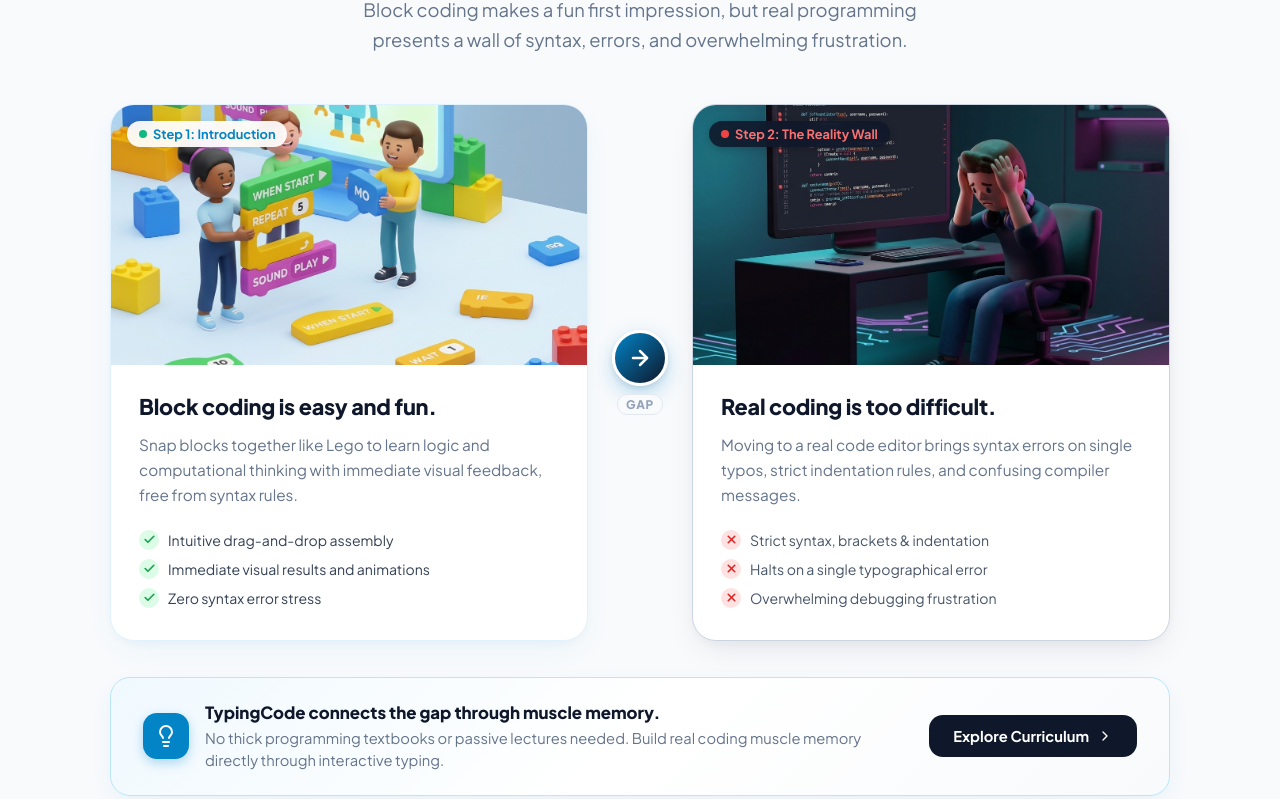
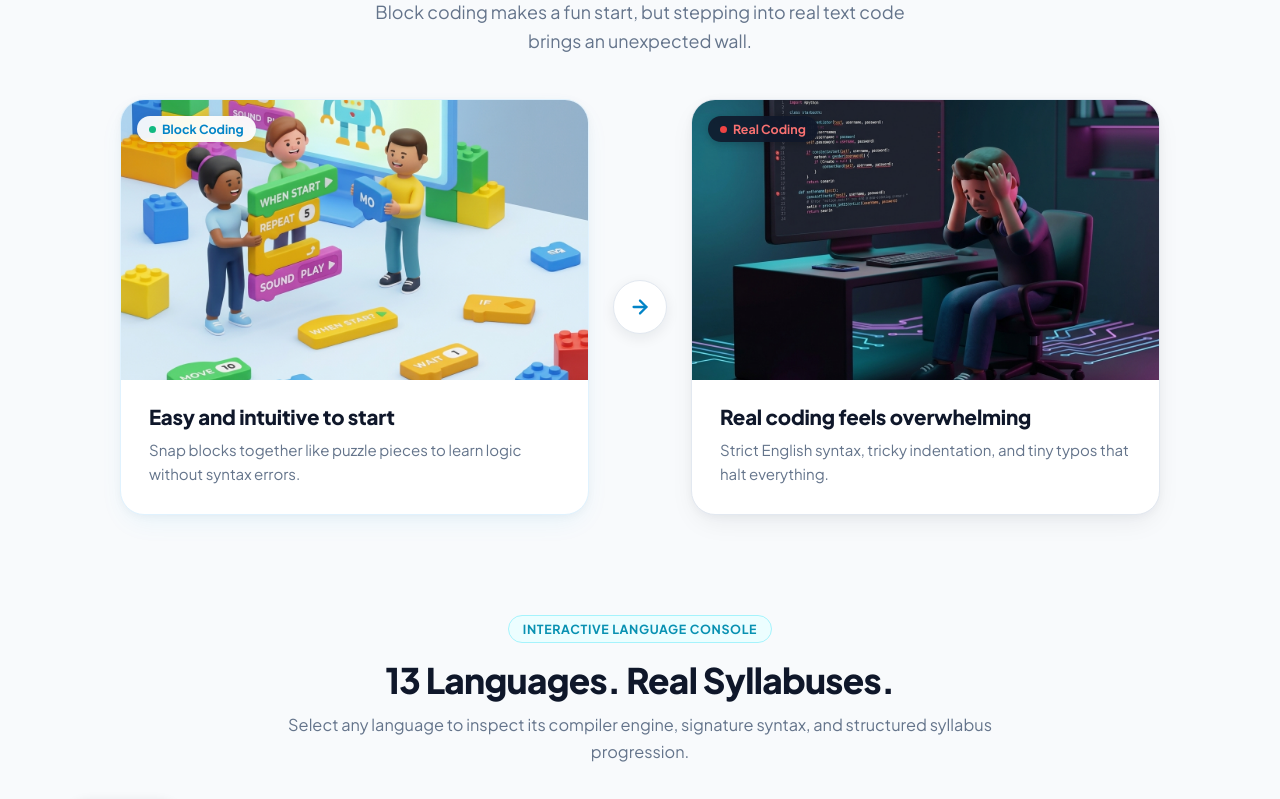
Before and after one commit to iurazilland/TypingCodeV2, a Next.js app: page / in a window 1280 px wide. Shown: the part 740-1539 px from the top of the page. Built offline with nearby package versions, Linux system fonts and the light colour scheme.

Commit message:
style(landing): refine comparison section with concise, natural headline and minimal card layout

```diff
--- a/src/app/page.tsx
+++ b/src/app/page.tsx
@@ -8,9 +8,7 @@ import {
   Code2,
   Sparkles,
   ChevronRight,
-  Check,
-  X,
-  Lightbulb
+  Check
 } from 'lucide-react';
 import { useLanguage } from '@/lib/LanguageContext';
 import { CURRICULUM_TRACKS, LanguageTrack } from '@/lib/curriculum';
@@ -221,86 +219,60 @@ export default function HomePage() {
         {/* =================================================================
             2. THE PROBLEM: BLOCK CODING VS REAL CODING
             ================================================================= */}
-        <section id="why-typingcode" style={{ marginBottom: '110px' }}>
+        <section id="why-typingcode" style={{ marginBottom: '100px' }}>
 
           {/* Section Header */}
-          <div style={{ textAlign: 'center', maxWidth: '780px', margin: '0 auto 48px' }}>
-            <div style={{
-              display: 'inline-flex',
-              alignItems: 'center',
-              gap: '6px',
-              padding: '6px 14px',
-              borderRadius: '20px',
-              background: '#f1f5f9',
-              border: '1px solid #e2e8f0',
-              color: '#475569',
-              fontSize: '0.82rem',
-              fontWeight: 700,
-              letterSpacing: '0.04em',
-              textTransform: 'uppercase',
-              marginBottom: '14px',
-            }}>
-              <span>The Reality Gap</span>
-            </div>
+          <div style={{ textAlign: 'center', maxWidth: '720px', margin: '0 auto 44px' }}>
             <h2 style={{
-              fontSize: 'clamp(2rem, 4vw, 2.6rem)',
+              fontSize: 'clamp(1.9rem, 3.8vw, 2.5rem)',
               fontWeight: 800,
               color: '#0f172a',
               letterSpacing: '-0.02em',
-              marginBottom: '14px',
+              marginBottom: '12px',
               wordBreak: 'keep-all',
             }}>
-              {isEn ? 'Coding is too difficult.' : '코딩은 너무 어렵습니다.'}
+              {isEn
+                ? 'Starting is easy. Why is real coding so hard?'
+                : '시작은 쉬운데, 실전은 왜 막막할까요?'}
             </h2>
             <p style={{
-              fontSize: 'clamp(1rem, 2vw, 1.15rem)',
+              fontSize: 'clamp(1rem, 2vw, 1.12rem)',
               color: '#64748b',
-              lineHeight: 1.65,
-              maxWidth: '620px',
+              lineHeight: 1.6,
+              maxWidth: '560px',
               margin: '0 auto',
               wordBreak: 'keep-all',
             }}>
               {isEn
-                ? 'Block coding makes a fun first impression, but real programming presents a wall of syntax, errors, and overwhelming frustration.'
-                : '블록 맞추기처럼 직관적이던 첫걸음이, 실제 코드 화면을 마주하는 순간 끝없는 영문 문법과 에러의 벽으로 변합니다.'}
+                ? 'Block coding makes a fun start, but stepping into real text code brings an unexpected wall.'
+                : '블록 맞추기에서 실제 텍스트 코드로 넘어가는 순간 마주치는 현실의 벽.'}
             </p>
           </div>
 
-          {/* 2 Comparison Cards with Center Bridge */}
+          {/* 2 Comparison Cards with Center Arrow */}
           <div style={{
             display: 'flex',
-            alignItems: 'stretch',
+            alignItems: 'center',
             justifyContent: 'center',
             gap: '24px',
-            position: 'relative',
-            maxWidth: '1060px',
+            maxWidth: '1040px',
             margin: '0 auto',
             flexWrap: 'wrap',
           }}>
             {/* Card 1: Block Coding */}
             <div style={{
-              flex: '1 1 380px',
-              maxWidth: '490px',
+              flex: '1 1 360px',
+              maxWidth: '480px',
               background: '#ffffff',
               border: '1.5px solid #e0f2fe',
               borderRadius: '24px',
               overflow: 'hidden',
-              boxShadow: '0 12px 32px -8px rgba(14, 165, 233, 0.08), 0 4px 12px rgba(15, 23, 42, 0.03)',
-              display: 'flex',
-              flexDirection: 'column',
-              transition: 'transform 0.25s ease, box-shadow 0.25s ease',
+              boxShadow: '0 10px 28px -6px rgba(14, 165, 233, 0.08), 0 2px 8px rgba(15, 23, 42, 0.04)',
             }}>
-              {/* Image Banner */}
-              <div style={{
-                position: 'relative',
-                width: '100%',
-                height: '260px',
-                overflow: 'hidden',
-                background: '#f0f9ff',
-              }}>
+              <div style={{ position: 'relative', width: '100%', height: '280px', overflow: 'hidden', background: '#f0f9ff' }}>
                 <img
                   src="/images/block_coding_fun.jpg"
-                  alt="블록코딩은 쉽고 재밌습니다"
+                  alt="시작은 쉽고 즐겁습니다"
                   style={{ width: '100%', height: '100%', objectFit: 'cover', display: 'block' }}
                 />
                 <div style={{
@@ -311,132 +283,75 @@ export default function HomePage() {
                   alignItems: 'center',
                   gap: '6px',
                   padding: '5px 12px',
-                  borderRadius: '16px',
+                  borderRadius: '14px',
                   background: 'rgba(255, 255, 255, 0.92)',
                   backdropFilter: 'blur(8px)',
                   boxShadow: '0 2px 8px rgba(15, 23, 42, 0.08)',
-                  fontSize: '0.8rem',
+                  fontSize: '0.78rem',
                   fontWeight: 700,
                   color: '#0284c7',
                 }}>
-                  <span style={{ width: '8px', height: '8px', borderRadius: '50%', background: '#10b981' }} />
-                  {isEn ? 'Step 1: Introduction' : '1단계 · 쉬운 입문'}
+                  <span style={{ width: '7px', height: '7px', borderRadius: '50%', background: '#10b981' }} />
+                  {isEn ? 'Block Coding' : '블록 코딩'}
                 </div>
               </div>
 
-              {/* Content Area */}
-              <div style={{ padding: '28px 28px 32px', display: 'flex', flexDirection: 'column', flex: 1 }}>
+              <div style={{ padding: '24px 28px 28px' }}>
                 <h3 style={{
-                  fontSize: '1.35rem',
+                  fontSize: '1.28rem',
                   fontWeight: 800,
                   color: '#0f172a',
-                  marginBottom: '12px',
+                  marginBottom: '8px',
                   letterSpacing: '-0.01em',
                   wordBreak: 'keep-all',
                 }}>
-                  {isEn ? 'Block coding is easy and fun.' : '블록코딩은 쉽고 재밌습니다.'}
+                  {isEn ? 'Easy and intuitive to start' : '시작은 쉽고 즐겁습니다'}
                 </h3>
                 <p style={{
-                  fontSize: '0.96rem',
+                  fontSize: '0.94rem',
                   color: '#64748b',
-                  lineHeight: 1.65,
-                  marginBottom: '22px',
+                  lineHeight: 1.6,
+                  margin: 0,
                   wordBreak: 'keep-all',
                 }}>
                   {isEn
-                    ? 'Snap blocks together like Lego to learn logic and computational thinking with immediate visual feedback, free from syntax rules.'
-                    : '레고 블록처럼 마우스로 조립하며 프로그래밍의 원리와 논리를 직관적으로 익힙니다. 문법 오타 걱정 없이 즉각적인 시각적 피드백을 얻을 수 있습니다.'}
+                    ? 'Snap blocks together like puzzle pieces to learn logic without syntax errors.'
+                    : '마우스로 블록을 조립하며 문법 오류 걱정 없이 직관적으로 원리를 배웁니다.'}
                 </p>
-
-                {/* Feature Tags / Points */}
-                <div style={{ marginTop: 'auto', display: 'flex', flexDirection: 'column', gap: '9px' }}>
-                  <div style={{ display: 'flex', alignItems: 'center', gap: '9px', fontSize: '0.88rem', color: '#334155' }}>
-                    <div style={{ width: '20px', height: '20px', borderRadius: '50%', background: '#dcfce7', display: 'flex', alignItems: 'center', justifyContent: 'center', color: '#16a34a', flexShrink: 0 }}>
-                      <Check size={13} strokeWidth={3} />
-                    </div>
-                    <span>{isEn ? 'Intuitive drag-and-drop assembly' : '마우스 드래그 앤 드롭 조립 방식'}</span>
-                  </div>
-                  <div style={{ display: 'flex', alignItems: 'center', gap: '9px', fontSize: '0.88rem', color: '#334155' }}>
-                    <div style={{ width: '20px', height: '20px', borderRadius: '50%', background: '#dcfce7', display: 'flex', alignItems: 'center', justifyContent: 'center', color: '#16a34a', flexShrink: 0 }}>
-                      <Check size={13} strokeWidth={3} />
-                    </div>
-                    <span>{isEn ? 'Immediate visual results and animations' : '시각적인 즉각 반응과 애니메이션'}</span>
-                  </div>
-                  <div style={{ display: 'flex', alignItems: 'center', gap: '9px', fontSize: '0.88rem', color: '#334155' }}>
-                    <div style={{ width: '20px', height: '20px', borderRadius: '50%', background: '#dcfce7', display: 'flex', alignItems: 'center', justifyContent: 'center', color: '#16a34a', flexShrink: 0 }}>
-                      <Check size={13} strokeWidth={3} />
-                    </div>
-                    <span>{isEn ? 'Zero syntax error stress' : '문법 에러나 오타 스트레스 제로'}</span>
-                  </div>
-                </div>
               </div>
             </div>
 
-            {/* Middle Connecting Bridge */}
+            {/* Middle Connecting Arrow */}
             <div style={{
               display: 'flex',
-              flexDirection: 'column',
               alignItems: 'center',
               justifyContent: 'center',
-              gap: '8px',
-              padding: '12px 0',
+              width: '54px',
+              height: '54px',
+              borderRadius: '50%',
+              background: '#ffffff',
+              border: '1.5px solid #e2e8f0',
+              color: '#0284c7',
+              boxShadow: '0 4px 14px rgba(15, 23, 42, 0.08)',
               flexShrink: 0,
-              zIndex: 2,
-              alignSelf: 'center',
             }}>
-              <div style={{
-                display: 'flex',
-                alignItems: 'center',
-                justifyContent: 'center',
-                width: '56px',
-                height: '56px',
-                borderRadius: '50%',
-                background: 'linear-gradient(135deg, #0284c7 0%, #0f172a 100%)',
-                color: '#ffffff',
-                boxShadow: '0 8px 24px -4px rgba(2, 132, 199, 0.4), 0 2px 6px rgba(15, 23, 42, 0.1)',
-                border: '3px solid #ffffff',
-              }}>
-                <ArrowRight size={24} strokeWidth={2.5} />
-              </div>
-              <span style={{
-                fontSize: '0.74rem',
-                fontWeight: 800,
-                color: '#94a3b8',
-                letterSpacing: '0.06em',
-                textTransform: 'uppercase',
-                background: '#f8fafc',
-                padding: '2px 8px',
-                borderRadius: '10px',
-                border: '1px solid #e2e8f0',
-              }}>
-                GAP
-              </span>
+              <ArrowRight size={22} strokeWidth={2.5} />
             </div>
 
             {/* Card 2: Real Text Code */}
             <div style={{
-              flex: '1 1 380px',
-              maxWidth: '490px',
+              flex: '1 1 360px',
+              maxWidth: '480px',
               background: '#ffffff',
-              border: '1.5px solid #cbd5e1',
+              border: '1.5px solid #e2e8f0',
               borderRadius: '24px',
               overflow: 'hidden',
-              boxShadow: '0 12px 32px -8px rgba(15, 23, 42, 0.1), 0 4px 12px rgba(15, 23, 42, 0.03)',
-              display: 'flex',
-              flexDirection: 'column',
-              transition: 'transform 0.25s ease, box-shadow 0.25s ease',
+              boxShadow: '0 10px 28px -6px rgba(15, 23, 42, 0.08), 0 2px 8px rgba(15, 23, 42, 0.04)',
             }}>
-              {/* Image Banner */}
-              <div style={{
-                position: 'relative',
-                width: '100%',
-                height: '260px',
-                overflow: 'hidden',
-                background: '#0e121a',
-              }}>
+              <div style={{ position: 'relative', width: '100%', height: '280px', overflow: 'hidden', background: '#0e121a' }}>
                 <img
                   src="/images/real_coding_hard.jpg"
-                  alt="실제 코딩은 너무 어렵습니다"
+                  alt="하지만 실전은 막막합니다"
                   style={{ width: '100%', height: '100%', objectFit: 'cover', display: 'block' }}
                 />
                 <div style={{
@@ -447,132 +362,43 @@ export default function HomePage() {
                   alignItems: 'center',
                   gap: '6px',
                   padding: '5px 12px',
-                  borderRadius: '16px',
+                  borderRadius: '14px',
                   background: 'rgba(15, 23, 42, 0.88)',
                   backdropFilter: 'blur(8px)',
                   boxShadow: '0 2px 8px rgba(0, 0, 0, 0.2)',
-                  fontSize: '0.8rem',
+                  fontSize: '0.78rem',
                   fontWeight: 700,
                   color: '#f87171',
                 }}>
-                  <span style={{ width: '8px', height: '8px', borderRadius: '50%', background: '#ef4444' }} />
-                  {isEn ? 'Step 2: The Reality Wall' : '2단계 · 현실의 장벽'}
+                  <span style={{ width: '7px', height: '7px', borderRadius: '50%', background: '#ef4444' }} />
+                  {isEn ? 'Real Coding' : '실전 코딩'}
                 </div>
               </div>
 
-              {/* Content Area */}
-              <div style={{ padding: '28px 28px 32px', display: 'flex', flexDirection: 'column', flex: 1 }}>
+              <div style={{ padding: '24px 28px 28px' }}>
                 <h3 style={{
-                  fontSize: '1.35rem',
+                  fontSize: '1.28rem',
                   fontWeight: 800,
                   color: '#0f172a',
-                  marginBottom: '12px',
+                  marginBottom: '8px',
                   letterSpacing: '-0.01em',
                   wordBreak: 'keep-all',
                 }}>
-                  {isEn ? 'Real coding is too difficult.' : '실제 코딩은 너무 어렵습니다.'}
+                  {isEn ? 'Real coding feels overwhelming' : '하지만 실전은 막막합니다'}
                 </h3>
                 <p style={{
-                  fontSize: '0.96rem',
+                  fontSize: '0.94rem',
                   color: '#64748b',
-                  lineHeight: 1.65,
-                  marginBottom: '22px',
+                  lineHeight: 1.6,
+                  margin: 0,
                   wordBreak: 'keep-all',
                 }}>
                   {isEn
-                    ? 'Moving to a real code editor brings syntax errors on single typos, strict indentation rules, and confusing compiler messages.'
-                    : '하지만 실전 에디터로 넘어오는 순간, 낯선 영문 키워드와 단 한 글자의 오타에도 멈추는 엄격한 문법, 쏟아지는 빨간색 에러 메시지에 쉽게 좌절합니다.'}
-                </p>
-
-                {/* Feature Tags / Points */}
-                <div style={{ marginTop: 'auto', display: 'flex', flexDirection: 'column', gap: '9px' }}>
-                  <div style={{ display: 'flex', alignItems: 'center', gap: '9px', fontSize: '0.88rem', color: '#475569' }}>
-                    <div style={{ width: '20px', height: '20px', borderRadius: '50%', background: '#fee2e2', display: 'flex', alignItems: 'center', justifyContent: 'center', color: '#dc2626', flexShrink: 0 }}>
-                      <X size={13} strokeWidth={3} />
-                    </div>
-                    <span>{isEn ? 'Strict syntax, brackets & indentation' : '엄격한 영문 문법, 괄호와 들여쓰기'}</span>
-                  </div>
-                  <div style={{ display: 'flex', alignItems: 'center', gap: '9px', fontSize: '0.88rem', color: '#475569' }}>
-                    <div style={{ width: '20px', height: '20px', borderRadius: '50%', background: '#fee2e2', display: 'flex', alignItems: 'center', justifyContent: 'center', color: '#dc2626', flexShrink: 0 }}>
-                      <X size={13} strokeWidth={3} />
-                    </div>
-                    <span>{isEn ? 'Halts on a single typographical error' : '단 1개의 사소한 오타에도 전체 작동 중단'}</span>
-                  </div>
-                  <div style={{ display: 'flex', alignItems: 'center', gap: '9px', fontSize: '0.88rem', color: '#475569' }}>
-                    <div style={{ width: '20px', height: '20px', borderRadius: '50%', background: '#fee2e2', display: 'flex', alignItems: 'center', justifyContent: 'center', color: '#dc2626', flexShrink: 0 }}>
-                      <X size={13} strokeWidth={3} />
-                    </div>
-                    <span>{isEn ? 'Overwhelming debugging frustration' : '어려운 영문 에러 메시지와 디버깅 스트레스'}</span>
-                  </div>
-                </div>
-              </div>
-            </div>
-          </div>
-
-          {/* Bottom Solution Bridge Banner: Why TypingCode Exists */}
-          <div style={{
-            maxWidth: '1060px',
-            margin: '36px auto 0',
-            padding: '24px 32px',
-            borderRadius: '20px',
-            background: 'linear-gradient(135deg, #f0f9ff 0%, #ffffff 50%, #f8fafc 100%)',
-            border: '1.5px solid #bae6fd',
-            boxShadow: '0 8px 24px -4px rgba(2, 132, 199, 0.08)',
-            display: 'flex',
-            alignItems: 'center',
-            justifyContent: 'space-between',
-            gap: '24px',
-            flexWrap: 'wrap',
-          }}>
-            <div style={{ display: 'flex', alignItems: 'center', gap: '16px', flex: '1 1 500px' }}>
-              <div style={{
-                width: '46px',
-                height: '46px',
-                borderRadius: '14px',
-                background: '#0284c7',
-                color: '#ffffff',
-                display: 'flex',
-                alignItems: 'center',
-                justifyContent: 'center',
-                flexShrink: 0,
-                boxShadow: '0 4px 12px rgba(2, 132, 199, 0.3)',
-              }}>
-                <Lightbulb size={24} />
-              </div>
-              <div>
-                <h4 style={{ fontSize: '1.05rem', fontWeight: 800, color: '#0f172a', margin: '0 0 4px' }}>
-                  {isEn
-                    ? 'TypingCode connects the gap through muscle memory.'
-                    : 'TypingCode가 이 거대한 간극을 타이핑으로 자연스럽게 이어줍니다.'}
-                </h4>
-                <p style={{ fontSize: '0.92rem', color: '#64748b', margin: 0, lineHeight: 1.5, wordBreak: 'keep-all' }}>
-                  {isEn
-                    ? 'No thick programming textbooks or passive lectures needed. Build real coding muscle memory directly through interactive typing.'
-                    : '두꺼운 코딩책도, 지루한 문법 강의도 필요 없습니다. 손끝으로 직접 키보드를 두드리며 손이 기억하는 진짜 코딩을 완성하세요.'}
+                    ? 'Strict English syntax, tricky indentation, and tiny typos that halt everything.'
+                    : '사소한 오타 하나에도 멈춰버리는 엄격한 문법과 쏟아지는 에러의 벽.'}
                 </p>
               </div>
             </div>
-
-            <a
-              href="#curriculum"
-              style={{
-                display: 'inline-flex',
-                alignItems: 'center',
-                gap: '8px',
-                padding: '12px 24px',
-                borderRadius: '14px',
-                background: '#0f172a',
-                color: '#ffffff',
-                fontSize: '0.92rem',
-                fontWeight: 700,
-                textDecoration: 'none',
-                transition: 'all 0.2s ease',
-                flexShrink: 0,
-              }}
-            >
-              <span>{isEn ? 'Explore Curriculum' : '커리큘럼 둘러보기'}</span>
-              <ChevronRight size={16} />
-            </a>
           </div>
         </section>
 
```
